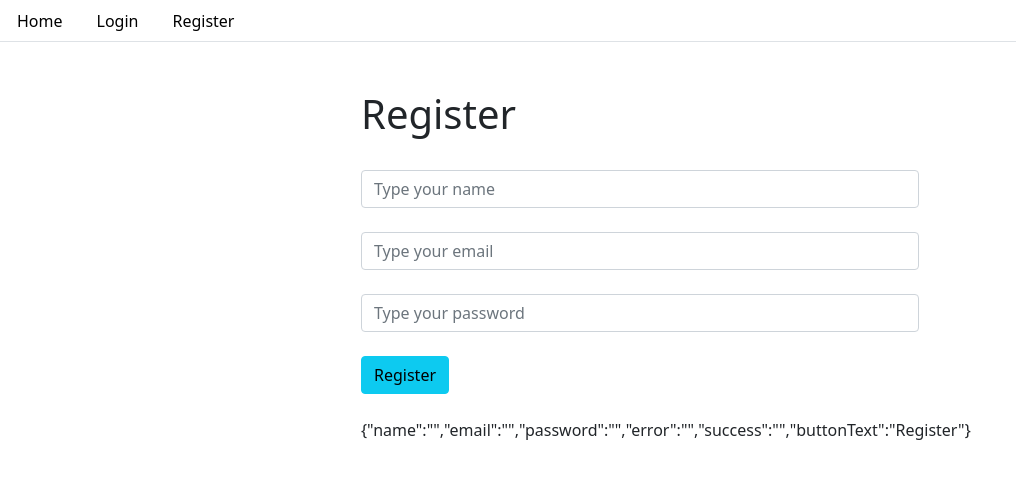
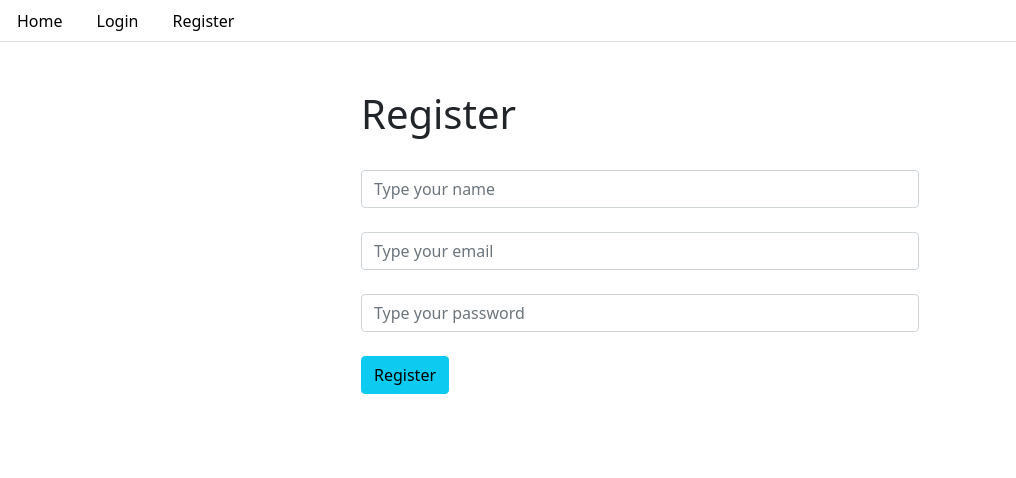
Before and after one commit to atakanreyhanioglu/developer-tips-frontend, a Next.js app: page /register in a window 1280 px wide. Shown: the top 478 px of the page, without its empty margins (0-1016 px from the left). Built offline with nearby package versions, Linux system fonts and the light colour scheme; a small style sheet from the web is missing.

Commit message:
alerts added

```diff
--- a/components/Layout.js
+++ b/components/Layout.js
@@ -24,7 +24,7 @@ const Layout = ({children}) => {
        </Fragment>
     );
     const nav = () => (
-        <ui className="nav nav-tabs ">
+        <ul className="nav nav-tabs ">
             <li className="nav-item">
                 <Link href={"/"}>
                     <a className="nav-link text-black">
@@ -33,7 +33,7 @@ const Layout = ({children}) => {
                 </Link>
             </li>
             <li className="nav-item">
-                <Link href="/login">
+                <Link href={"/login"}>
                     <a className="nav-link text-black">
                         Login
                     </a>
@@ -46,7 +46,7 @@ const Layout = ({children}) => {
                     </a>
                 </Link>
             </li>
-        </ui>
+        </ul>
     )
     return (
         <Fragment>
--- /dev/null
+++ b/helpers/alerts.js
@@ -0,0 +1,6 @@
+export const showSuccessMessage = success => (
+    <div className="alert alert-success">{success}</div>
+)
+export const showErrorMessage = error => (
+    <div className="alert alert-danger">{error}</div>
+)
--- a/pages/register.js
+++ b/pages/register.js
@@ -1,6 +1,7 @@
 import {useState} from "react";
 import Layout from "../components/Layout";
 import axios from "axios";
+import {showSuccessMessage, showErrorMessage} from "../helpers/alerts";
 
 const Register = () => {
     const [state, setState] = useState({
@@ -16,16 +17,25 @@ const Register = () => {
 
     const handleChange = (handlerName) => (e) => {
         setState({...state, [handlerName]: e.target.value, error: '', success: '', buttonText: 'Register'})
-
     }
 
     const handleSubmit = async (e) => {
         try {
             e.preventDefault()
+            setState({...state, buttonText: 'Registering'})
             const response = await axios.post('http://localhost:8080/api/register', {
                 name, email, password
             })
+            setState({
+                name: '',
+                email: '',
+                password: '',
+                buttonText: 'Submitted',
+                success: `${response.data.message}`
+            })
         } catch (e) {
+            console.log(e.response)
+            setState({...state, buttonText: 'Register', error: `${e.response.data.error}`})
             console.log(e)
         }
 
@@ -53,9 +63,9 @@ const Register = () => {
           <div className={"col-md-6 offset-md-3"}>
             <h1>Register</h1>
             <br/>
-            {registerForm()}
-              <br/>
-              {JSON.stringify(state)}
+              {success && showSuccessMessage(success)}
+              {error && showErrorMessage(error)}
+              {registerForm()}
           </div>
          </Layout>
     )
```
